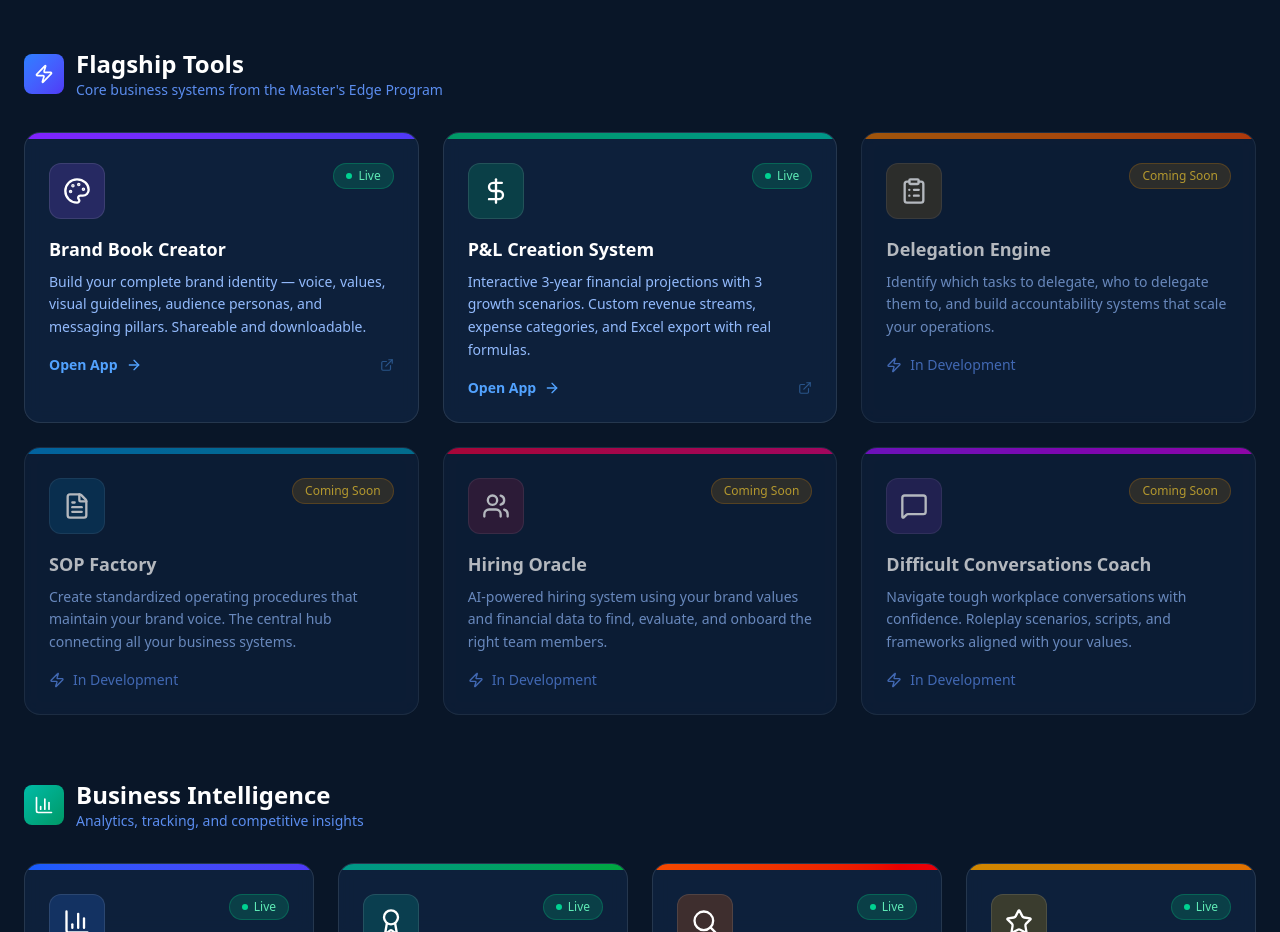
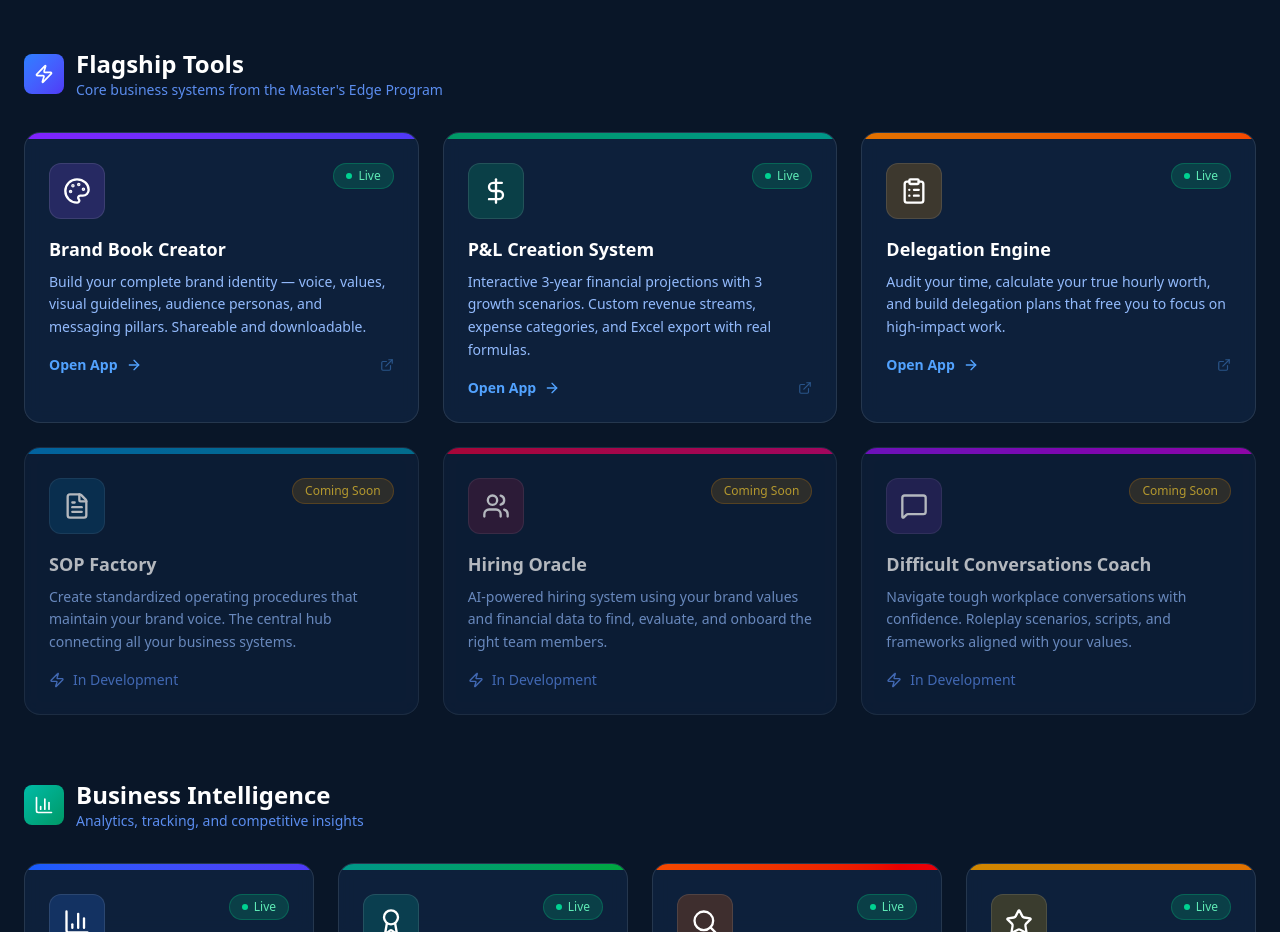
Before and after one commit to BrettLechtenbrerg/Masters-Edge-Portal, a Next.js app: page / in a window 1280 px wide. Shown: the part 1380-2312 px from the top of the page. Built offline with nearby package versions, Linux system fonts and the light colour scheme.

Commit message:
Update Delegation Engine card to LIVE with production URL

```diff
--- a/src/app/page.tsx
+++ b/src/app/page.tsx
@@ -154,12 +154,12 @@ const apps: AppCard[] = [
   {
     name: "Delegation Engine",
     description:
-      "Identify which tasks to delegate, who to delegate them to, and build accountability systems that scale your operations.",
+      "Audit your time, calculate your true hourly worth, and build delegation plans that free you to focus on high-impact work.",
     icon: ClipboardList,
-    url: "#",
+    url: "https://delegation-engine.vercel.app",
     gradient: "from-amber-600 to-orange-600",
     iconBg: "bg-amber-500/20",
-    status: "coming-soon",
+    status: "live",
     tier: "flagship",
   },
   {
```
